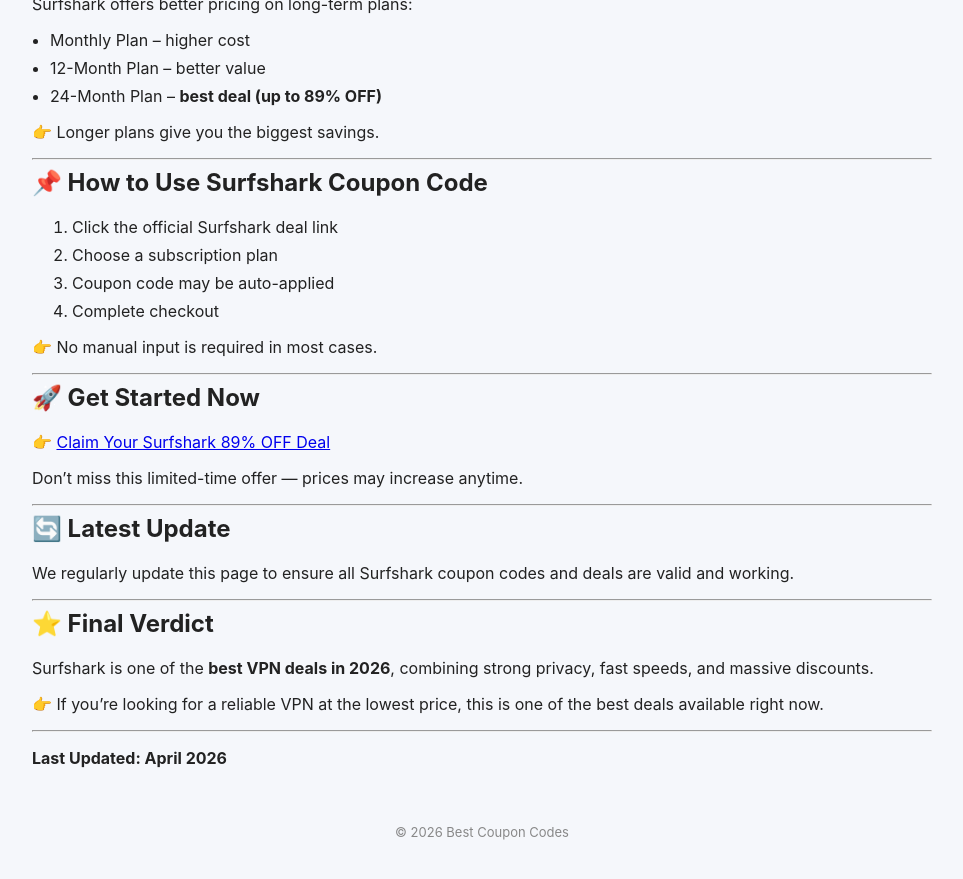
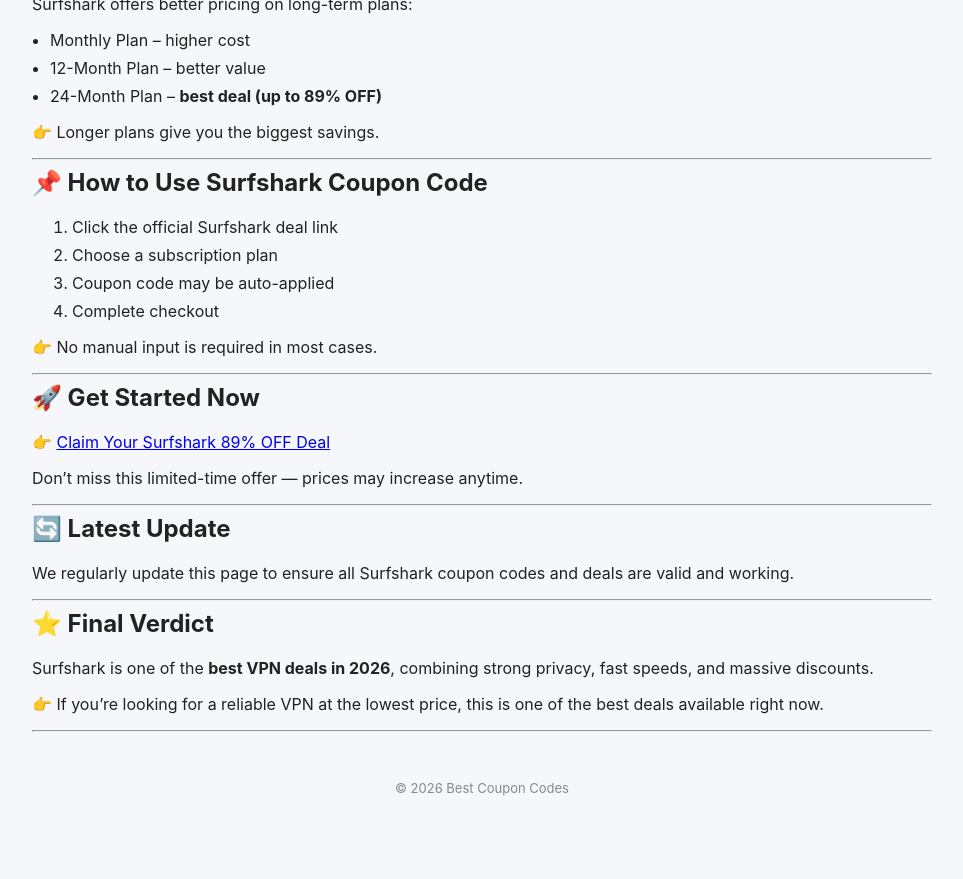
Before and after one commit to BestCouponCodes/best-coupon-codes, a Jekyll site: the page built from surfshark-coupon-code.md, in a window 1280 px wide and 900 px high, scrolled down 1330 px. Shown: the top 879 px of the window, without its empty margins (158-1121 px from the left). Built offline with Jekyll 4.4.1, drawn with Linux system fonts in a browser that asks for light colours; after the commit the page ends 2186 px from its top, so only the background shows below that.

Commit message:
Remove last updated date from coupon code document
Removed the last updated date from the document.

```diff
--- a/surfshark-coupon-code.md
+++ b/surfshark-coupon-code.md
@@ -113,5 +113,3 @@ Surfshark is one of the **best VPN deals in 2026**, combining strong privacy, fa
 👉 If you're looking for a reliable VPN at the lowest price, this is one of the best deals available right now.
 
 ---
-
-**Last Updated: April 2026**
```
